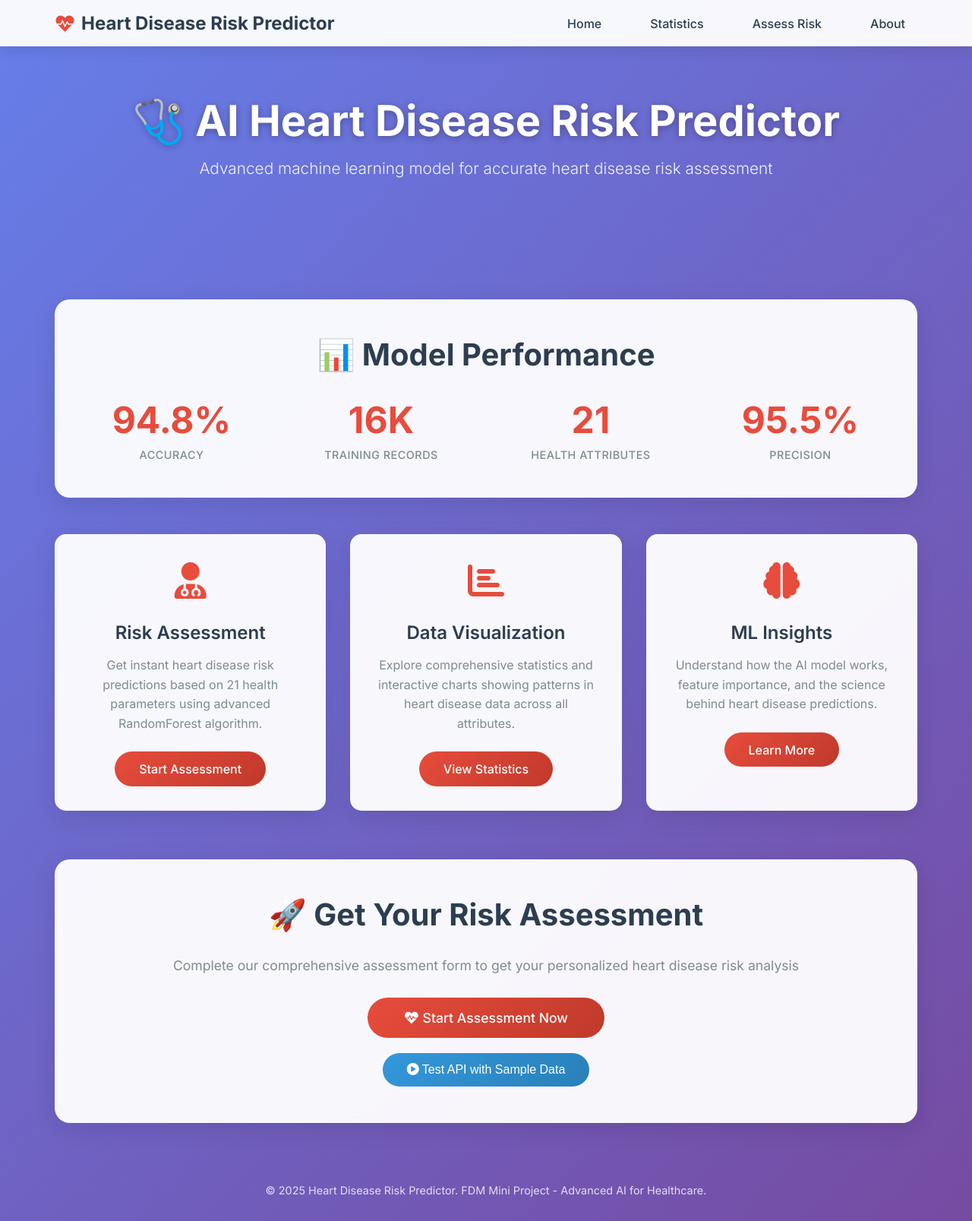
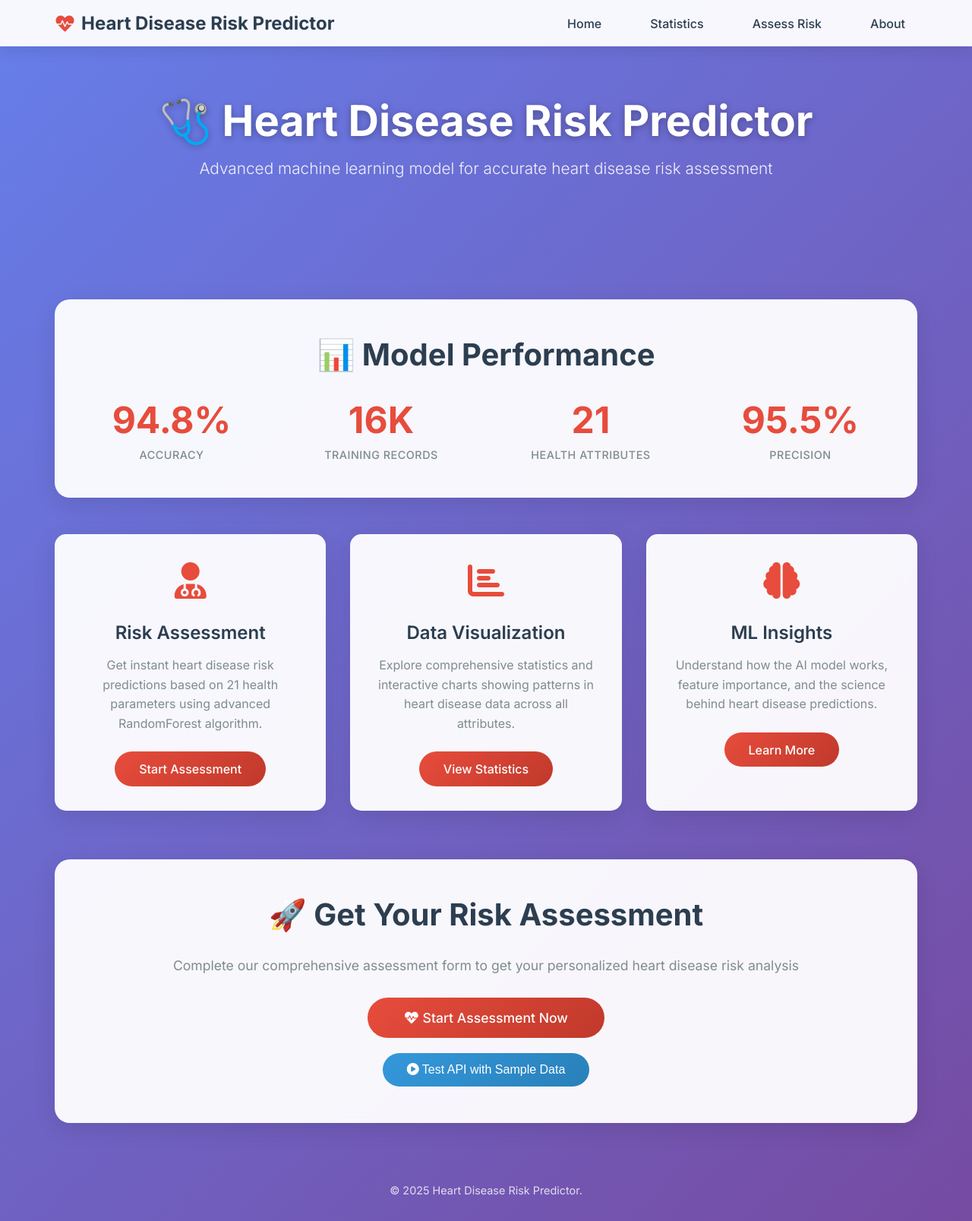
Before and after one commit to RumethAmare/AI-heart-disease-risk-predictor, a plain HTML site: page index.html in a window 1280 px wide. Shown: the whole page at 76% size. Drawn offline with Linux system fonts and the light colour scheme.

Commit message:
Front end changes, removing AI

```diff
--- a/index.html
+++ b/index.html
@@ -245,7 +245,7 @@
 
     <div class="container">
         <div class="hero-section">
-            <h1 class="hero-title">🩺 AI Heart Disease Risk Predictor</h1>
+            <h1 class="hero-title">🩺 Heart Disease Risk Predictor</h1>
             <p class="hero-subtitle">Advanced machine learning model for accurate heart disease risk assessment</p>
         </div>
 
@@ -322,7 +322,7 @@
     </div>
 
     <footer class="footer">
-        <p>&copy; 2025 Heart Disease Risk Predictor. FDM Mini Project - Advanced AI for Healthcare.</p>
+        <p>&copy; 2025 Heart Disease Risk Predictor.</p>
     </footer>
 
     <script>
```
